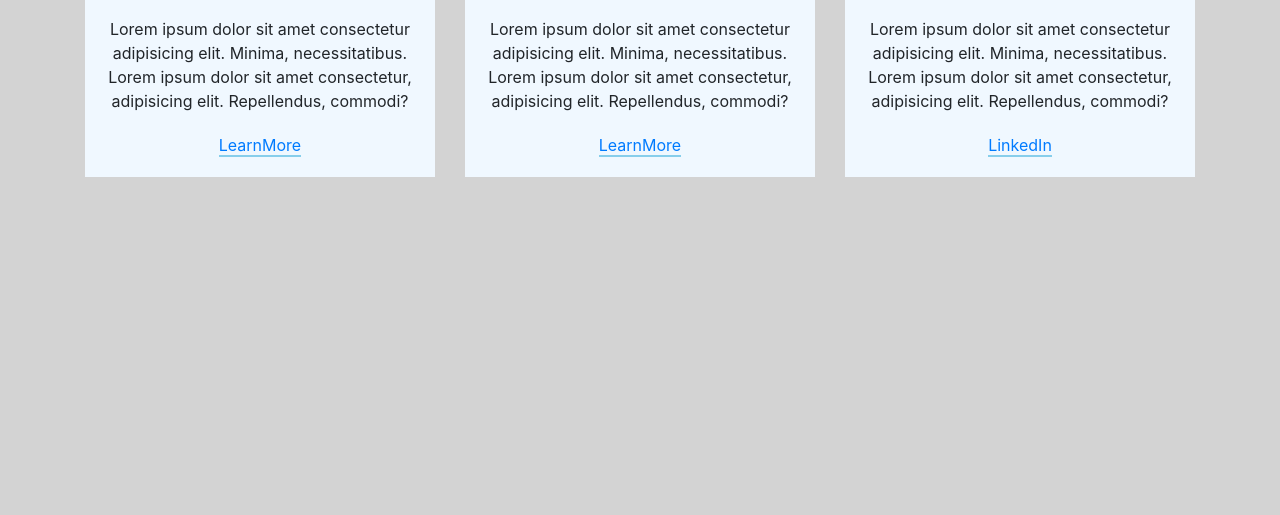
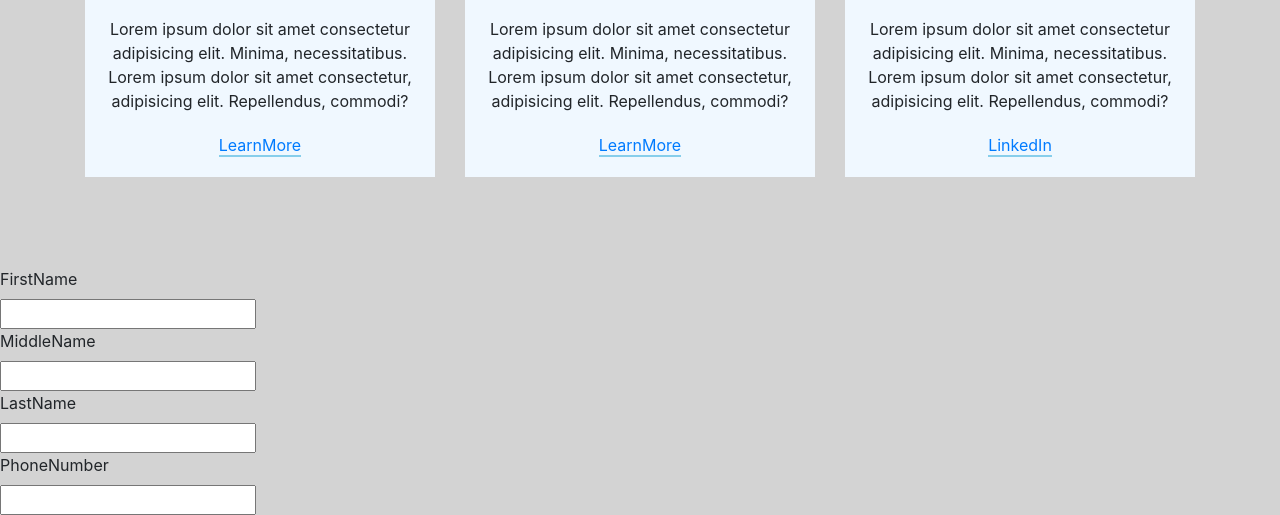
Before and after one commit to loganselvam/MERNCLASS, a plain HTML site: page index.html in a window 1280 px wide. Shown: the part 543-1058 px from the top of the page. Before the commit the page ends 810 px from the top, so only its background shows below. Drawn offline with nearby package versions, Linux system fonts and the light colour scheme.

Commit message:
js added

```diff
--- a/index.html
+++ b/index.html
@@ -113,5 +113,6 @@
             </div>
         </div>
     </div>
+    <script src="./script.js"></script>
 </body>
 </html>
--- /dev/null
+++ b/script.js
@@ -0,0 +1,37 @@
+function createlables(tagname,attr,attrname,content){
+    var ele = document.createElement(tagname)
+    ele.setAttribute(attr,attrname)
+    ele.innerHTML =content
+    return ele
+}
+
+function createinput(tagname,attr,attrname){
+    var ele = document.createElement(tagname)
+    ele.setAttribute(attr,attrname)
+    return ele
+}
+
+function createbr(tagname){
+    var ele = document.createElement(tagname)
+    return ele
+}
+
+var label1=createlables('label','for','fname','FirstName')
+var label2=createlables('label','for','mname','MiddleName')
+var label3=createlables('label','for','lname','LastName')
+var label4=createlables('label','for','number','PhoneNumber')
+
+var input1 = createinput('input','type','text')
+var input2 = createinput('input','type','text')
+var input3 = createinput('input','type','text')
+var input4 = createinput('input','type','number')
+
+var br1 = createbr('br')
+var br2 = createbr('br')
+var br3 = createbr('br')
+var br4 = createbr('br')
+var br5 = createbr('br')
+var br6 = createbr('br')
+var br7 = createbr('br')
+
+document.body.append(label1,br1,input1,br2,label2,br3,input2,br4,label3,br5,input3,br6,label4,br7,input4)
```
